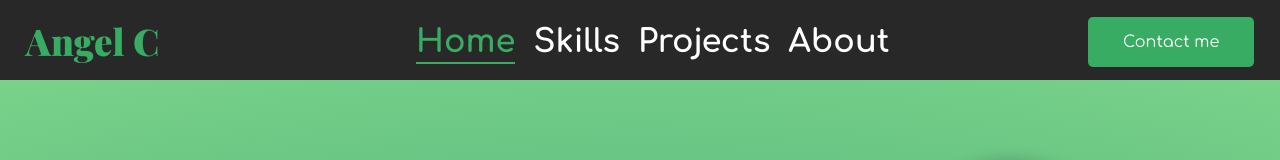
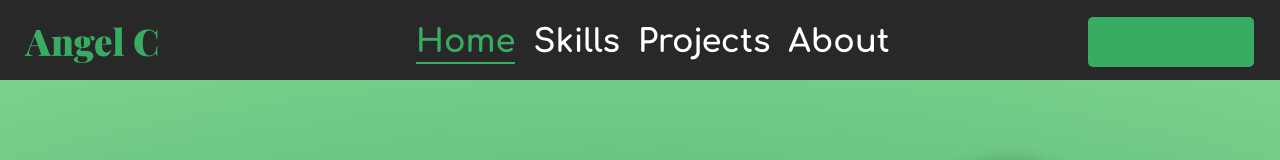
Before and after one commit to NecronX24/portfolio, a Vue app: page / in a window 1280 px wide. Shown: the top 160 px of the page. Built offline with nearby package versions, Linux system fonts and the light colour scheme.

Commit message:
refactor: Button Text is a property you can assing in template

```diff
--- a/src/components/Navbar.vue
+++ b/src/components/Navbar.vue
@@ -4,6 +4,10 @@ import { ref } from 'vue';
 defineProps({
     elements:{
         type:Array,
+        required:true
+    },
+    buttonText:{
+        type:String,
         required:true
     }
 })
@@ -58,7 +62,7 @@ defineExpose({
             >
                 {{ element[0] }}</h1>
         </div>
-        <Button text="Contact me" :colors="{backgroundColor:'#37ac62', textColor:'white', activeColor:'#206d3d'}"/>
+        <Button :text="buttonText" :colors="{backgroundColor:'#37ac62', textColor:'white', activeColor:'#206d3d'}"/>
     </div>
 </template>
 
```
